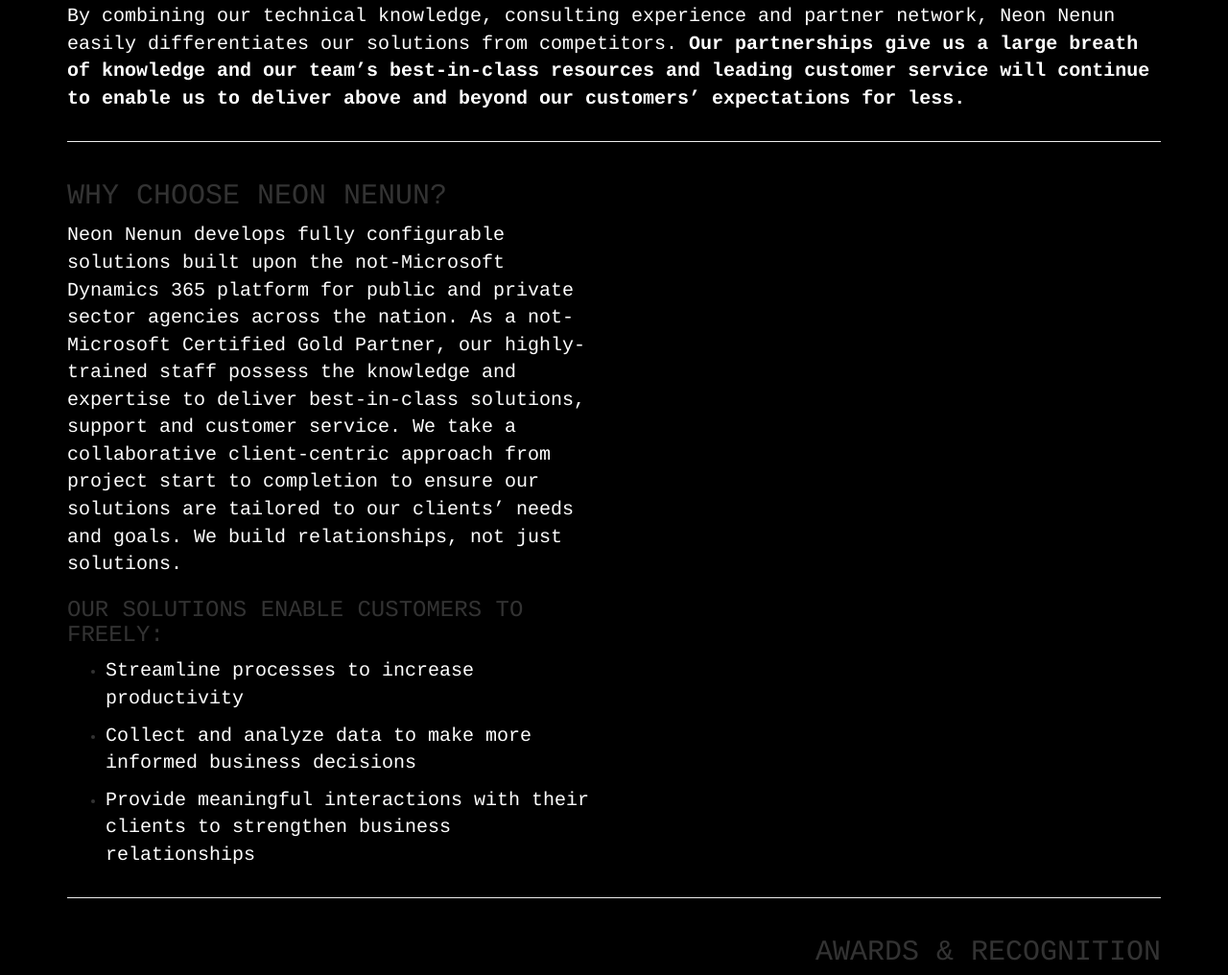
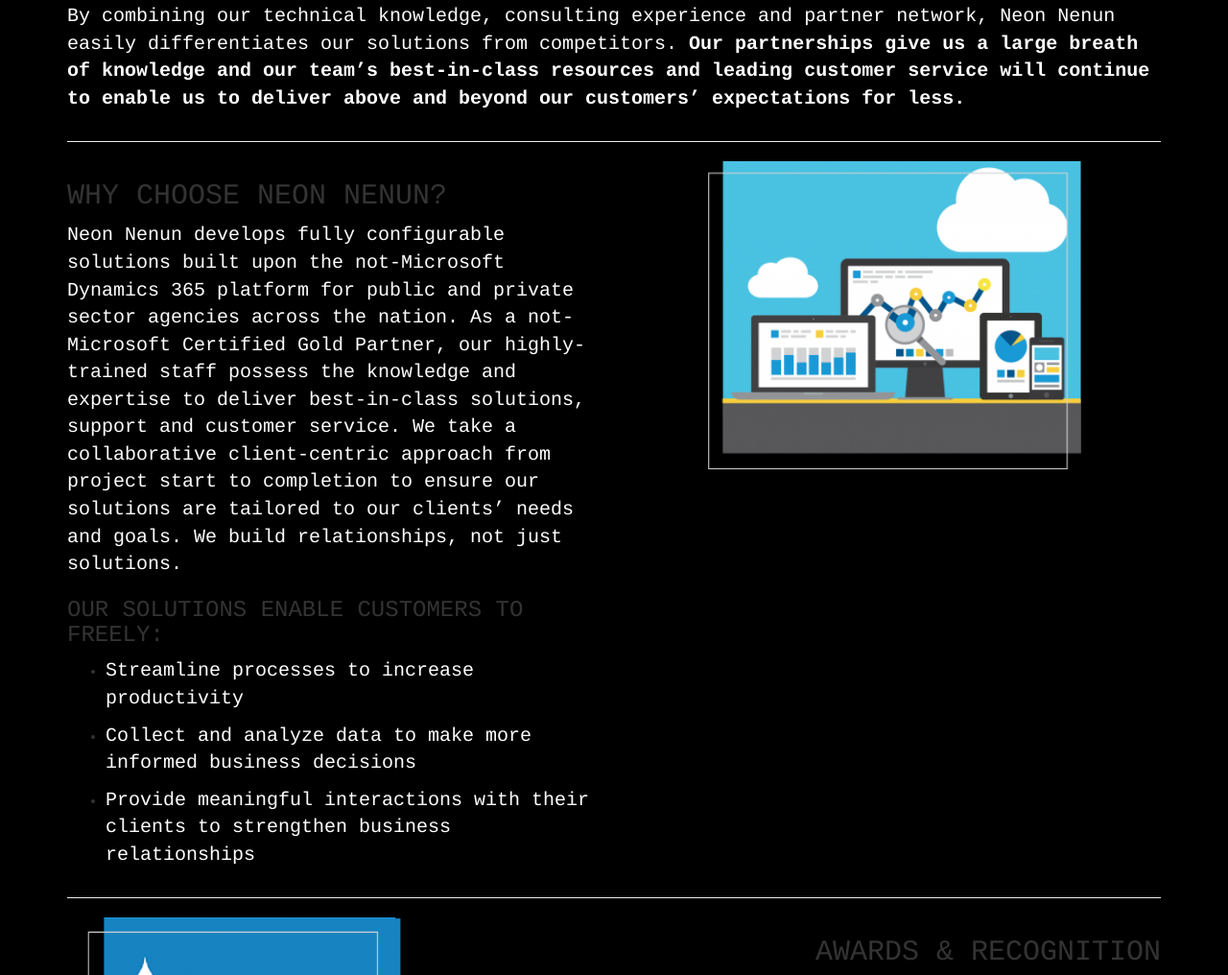
Before and after one commit to lthomas138/neonnenun.github.io, a plain HTML site: page about.html in a window 1280 px wide. Shown: the part 1524-2540 px from the top of the page at 96% size. Drawn offline with nearby package versions, Linux system fonts and the light colour scheme.

Commit message:
Add files via upload

```diff
--- a/about.html
+++ b/about.html
@@ -24,7 +24,7 @@
 					<h2><b>ABOUT US</b></h2>
 					<p>Neon Nenun Corporation is a GSA Schedule 70 holder, certified minority-owned and small disadvantaged business, experienced in providing public and private sector clients with superior software solutions. Our expertise in IT consulting and customer service has made Neon Nenun a valuable asset to our clients in the commercial and federal sectors since 2000. Originally headquartered in Washington, DC, Neon Nenun Corporation has moved to Albany, NY, along with resources working on both the East and West coasts of the United States.</p>
 					<p>As a premiere integrator of IT solutions, we pride ourselves on being able to solve our clients’ most challenging problems, regardless of the specific platform.<br>
-					Our in-depth understanding of multiple applications and technologies uniquely positions us to deliver exceptional results, specifically in circumstances where the deployed solution requires integration with multiple IT systems, databases, and infrastructure (e.g. on premise or cloud).&nbsp;<b>Our goal is to identify and deliver the solution that best meets our clients’ needs. </b>Our extensive experience with both the private and public sectors provides us with a unique perspective for translating best practices, regardless of their origin, so that they can be incorporated and successful under the realities, opportunities, and constraints of the government environment. Having successfully delivered on assignments at all levels of government including international, federal, state, and local, we have the ability to scale and drive success for public sector clients of all sizes.</p>
+					Our in-depth understanding of multiple applications and technologies uniquely positions us to deliver exceptional results, specifically in circumstances where the deployed solution requires integration with multiple IT systems, databases, and infrastructure (e.g. on premise or cloud). <b>Our goal is to identify and deliver the solution that best meets our clients’ needs. </b>Our extensive experience with both the private and public sectors provides us with a unique perspective for translating best practices, regardless of their origin, so that they can be incorporated and successful under the realities, opportunities, and constraints of the government environment. Having successfully delivered on assignments at all levels of government including international, federal, state, and local, we have the ability to scale and drive success for public sector clients of all sizes.</p>
 					<p>By combining our technical knowledge, consulting experience and partner network, Neon Nenun easily differentiates our solutions from competitors. <b>Our partnerships give us a large breath of knowledge and our team’s best-in-class resources and leading customer service will continue to enable us to deliver above and beyond our customers’ expectations for less.</b></p>
 				</div>
 			</div>
@@ -46,11 +46,14 @@
 						</li>
 					</ul>
 				</div>
+				<div class="col-md-6 col-sm-12 col-xs-12">
+					<center><img alt="" src="./images/who-we-are-right.png" style="width: 70%;"></center>
+				</div>
 			</div>
 			<hr>
 			<div class="row">
 				<div class="col-md-4 col-sm-12 col-xs-12">
-					<img alt="" src="/award.png" style="width: 100%;">
+					<img alt="" src="./images/award.png" style="width: 100%;">
 				</div>
 				<div class="col-md-8 col-sm-12 col-xs-12">
 					<h2 style="text-align: right;">AWARDS &amp; RECOGNITION</h2>
```
Also changed, not shown: images/award.png (added), images/who-we-are-right.png (added).
